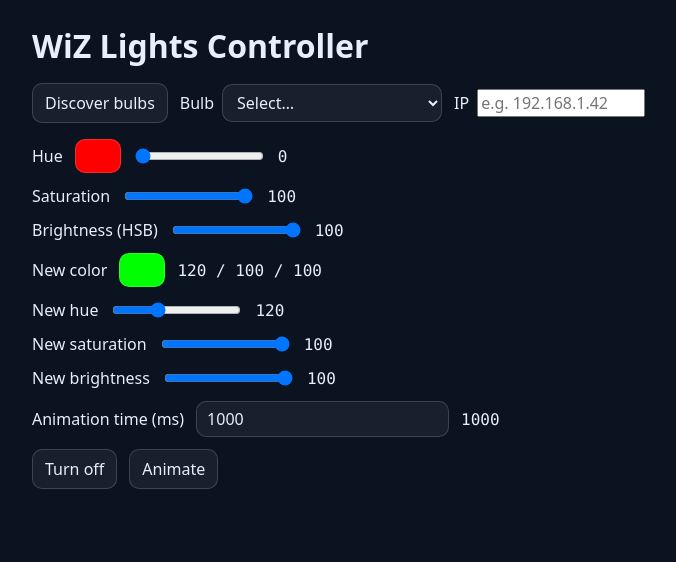
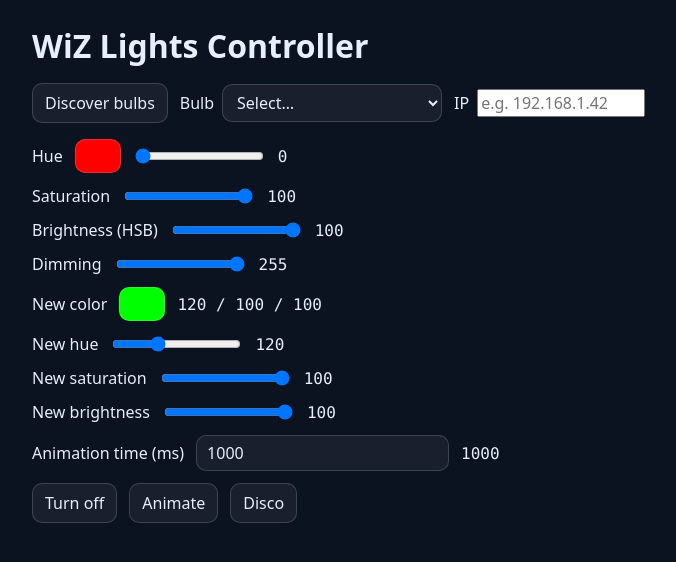
Before and after one commit to Krnsand/wiz-lights, a React (Vite) app: page / in a window 1280 px wide. Shown: the top 562 px of the page, without its empty margins (248-924 px from the left). Built offline with nearby package versions, Linux system fonts and the light colour scheme; the HTML template or start-up script is replaced by a standard one.

Commit message:
Disco mode added

```diff
--- a/src/App.tsx
+++ b/src/App.tsx
@@ -1,4 +1,4 @@
-import { useEffect, useState } from 'react'
+import { useEffect, useRef, useState } from 'react'
 
 import './App.css'
 
@@ -21,8 +21,11 @@
   const [isApplying, setIsApplying] = useState(false)
   const [isTogglingPower, setIsTogglingPower] = useState(false)
   const [isAnimating, setIsAnimating] = useState(false)
+  const [isDisco, setIsDisco] = useState(false)
   const [isOn, setIsOn] = useState(true)
   const [isHydrated, setIsHydrated] = useState(false)
+
+  const discoIntervalRef = useRef<number | null>(null)
 
   useEffect(() => {
     try {
@@ -79,6 +82,7 @@
 
   useEffect(() => {
     if (!isHydrated) return
+    if (isDisco) return
     try {
       localStorage.setItem('wiz.h', String(h))
       localStorage.setItem('wiz.s', String(s))
@@ -86,16 +90,26 @@
     } catch {
       // ignore
     }
-  }, [isHydrated, h, s, v])
+  }, [isHydrated, isDisco, h, s, v])
 
   useEffect(() => {
     if (!isHydrated) return
+    if (isDisco) return
     try {
       localStorage.setItem('wiz.brightness', String(brightness))
     } catch {
       // ignore
     }
-  }, [isHydrated, brightness])
+  }, [isHydrated, isDisco, brightness])
+
+  useEffect(() => {
+    return () => {
+      if (discoIntervalRef.current !== null) {
+        window.clearInterval(discoIntervalRef.current)
+        discoIntervalRef.current = null
+      }
+    }
+  }, [])
 
   useEffect(() => {
     if (!status) return
@@ -138,6 +152,20 @@
     }
   }
 
+  const sendColor = async (next: { h: number; s: number; v: number }, nextBrightness = brightness) => {
+    if (!selectedIp) return
+    try {
+      const { r, g, b } = hsbToRgb(next)
+      await fetch('/api/color', {
+        method: 'POST',
+        headers: { 'Content-Type': 'application/json' },
+        body: JSON.stringify({ ip: selectedIp, r, g, b, brightness: nextBrightness }),
+      })
+    } catch {
+      // ignore
+    }
+  }
+
   const togglePower = async () => {
     if (!selectedIp) {
       setStatus('Select a bulb first.')
@@ -164,7 +192,11 @@
     }
   }
 
-  const apply = async (next: { h: number; s: number; v: number }, nextBrightness = brightness) => {
+  const apply = async (
+    next: { h: number; s: number; v: number },
+    nextBrightness = brightness,
+    options?: { silent?: boolean },
+  ) => {
     if (!selectedIp) {
       setStatus('Select a bulb first.')
       return
@@ -181,12 +213,54 @@
         const json = (await res.json().catch(() => ({}))) as { error?: string }
         throw new Error(json.error ?? `Request failed (${res.status})`)
       }
-      setStatus('Applied.')
+      if (!options?.silent) setStatus('Applied.')
     } catch (e) {
       setStatus(e instanceof Error ? e.message : String(e))
     } finally {
       setIsApplying(false)
     }
+  }
+
+  const startDisco = () => {
+    if (!selectedIp) {
+      setStatus('Select a bulb first.')
+      return
+    }
+    if (discoIntervalRef.current !== null) return
+
+    setIsDisco(true)
+    setStatus('Disco mode on.')
+
+    let lastHue: number | null = null
+
+    discoIntervalRef.current = window.setInterval(() => {
+      let nextHue = Math.floor(Math.random() * 360)
+      if (lastHue !== null) {
+        let guard = 0
+        while (Math.abs(nextHue - lastHue) < 25 && guard < 10) {
+          nextHue = Math.floor(Math.random() * 360)
+          guard++
+        }
+      }
+      lastHue = nextHue
+
+      const next = {
+        h: nextHue,
+        s: 70 + Math.floor(Math.random() * 31),
+        v: 85 + Math.floor(Math.random() * 16),
+      }
+
+      void sendColor(next, brightness)
+    }, 500)
+  }
+
+  const stopDisco = () => {
+    if (discoIntervalRef.current !== null) {
+      window.clearInterval(discoIntervalRef.current)
+      discoIntervalRef.current = null
+    }
+    setIsDisco(false)
+    setStatus('Disco mode off.')
   }
 
   const animate = async () => {
@@ -314,7 +388,7 @@
           <code>{v}</code>
         </label>
 
-        {/* <label className="fieldWide">
+        <label className="fieldWide">
           Dimming
           <input
             type="range"
@@ -329,7 +403,8 @@
             onTouchEnd={() => void apply({ h, s, v }, brightness)}
           />
           <code>{brightness}</code>
-        </label> */}
+
+        </label>
 
         {/* <label className="fieldWide">
           Current color
@@ -445,6 +520,15 @@
           <button onClick={animate} disabled={isAnimating || isApplying || isTogglingPower}>
             {isAnimating ? 'Animating…' : 'Animate'}
           </button>
+          {!isDisco ? (
+            <button onClick={startDisco} disabled={isApplying || isAnimating || isTogglingPower}>
+              Disco
+            </button>
+          ) : (
+            <button onClick={stopDisco} disabled={isApplying || isAnimating || isTogglingPower}>
+              Stop Disco
+            </button>
+          )}
           <span className="status">{status}</span>
         </div>
       </div>
```
